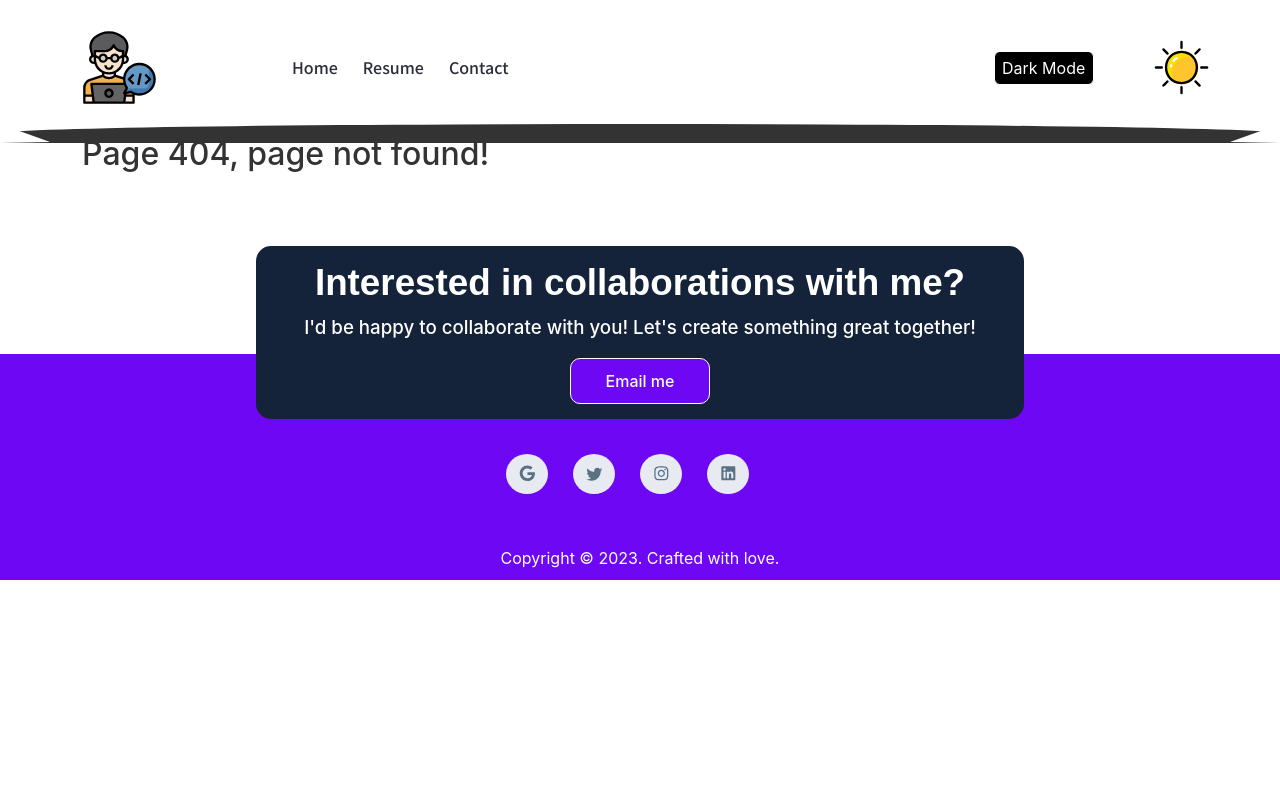
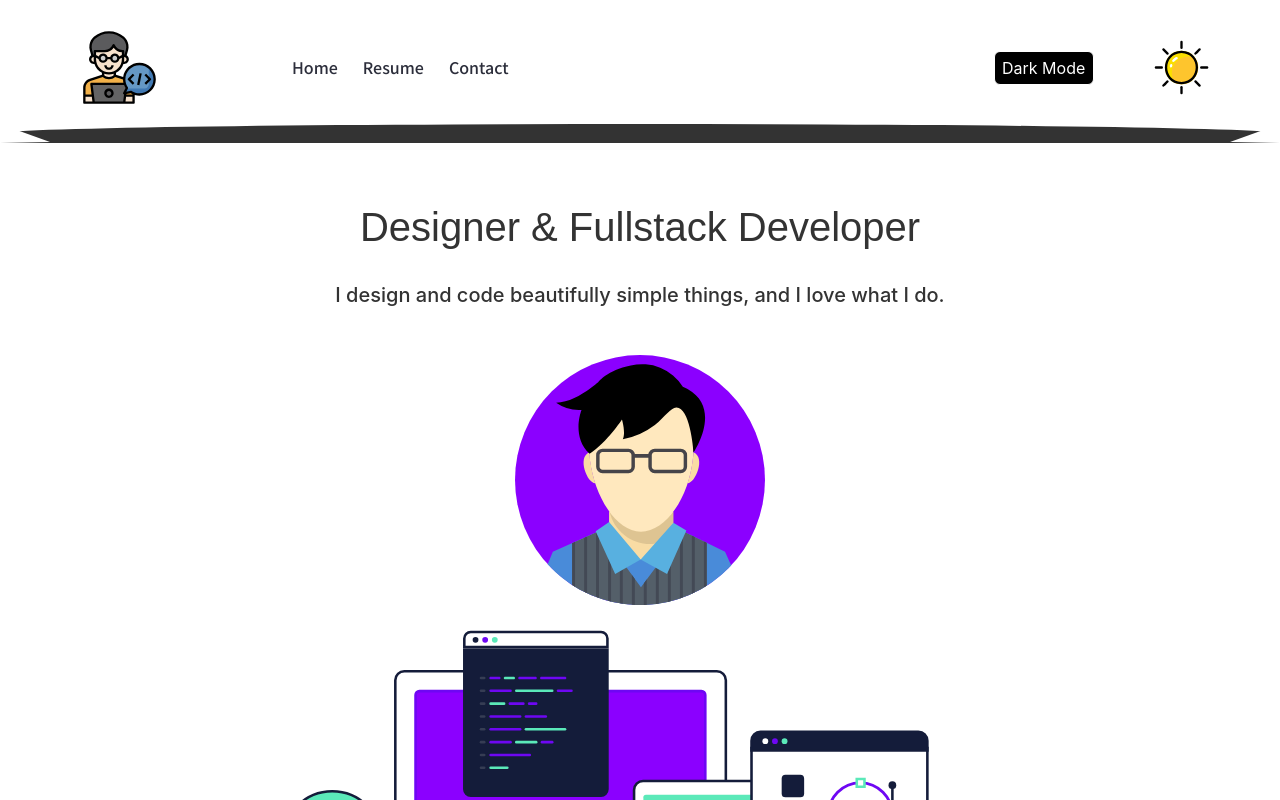
Before and after one commit to Okeanid-ISR/My-Own-Web-site, a React (Create React App) app: page / in a window 1280 px wide. Shown: the top 800 px of the page. Built offline with nearby package versions, Linux system fonts and the light colour scheme.

Commit message:
feat: immense links hided and needed links added

```diff
--- a/src/appRouters.js
+++ b/src/appRouters.js
@@ -26,9 +26,9 @@ export default function AppRouters() {
         <BrowserRouter>
             <Header toggleThemeButton={toggleThemeButton}/>
             <Routes>
-                <Route path="/home" element={<Home />} />
-                <Route path="/trainings" element={<Trainings />} />
-                <Route path="/tattoos" element={<Tattoo />} />
+                <Route path="" element={<Home />} />
+                {/*<Route path="/trainings" element={<Trainings />} />*/}
+                {/*<Route path="/tattoos" element={<Tattoo />} />*/}
                 <Route path="/sayHello" element={<SayHello />} />
                 {/*<Route path="/food" element={<Food />} />*/}
                 <Route path="/*" element={<Page404 />} />
--- a/src/components/comps_home/Footer.jsx
+++ b/src/components/comps_home/Footer.jsx
@@ -8,14 +8,7 @@ const Footer = ({svg}) => {
             <div className=" d-flex align-items-center justify-content-around order-md-first">
                 <div className="footer-main-start">
                     <div className="footer-main-ovals">
-                        <div className="footer-main-ovals__wrap">
-                            <svg width="16" height="17" viewBox="0 0 16 17" fill="none"
-                                 xmlns="http://www.w3.org/2000/svg">
-                                <path
-                                    d="M15.9583 8.52087C15.9583 8.02087 15.8958 7.64587 15.8333 7.23962H8.45834V9.89587H12.8333C12.6771 11.0521 11.5208 13.2396 8.45834 13.2396C5.80209 13.2396 3.64584 11.0521 3.64584 8.33337C3.64584 3.98962 8.77084 1.98962 11.5208 4.64587L13.6458 2.61462C12.3021 1.36462 10.5208 0.583374 8.45834 0.583374C4.14584 0.583374 0.708344 4.05212 0.708344 8.33337C0.708344 12.6459 4.14584 16.0834 8.45834 16.0834C12.9271 16.0834 15.9583 12.9584 15.9583 8.52087Z"
-                                    fill="#5A7184"/>
-                            </svg>
-                        </div>
+                        <a href='https://twitter.com/OkeanidIsr'>
                             <div className="footer-main-ovals__wrap">
                                 <svg width="17" height="14" viewBox="0 0 17 14" fill="none"
                                      xmlns="http://www.w3.org/2000/svg">
@@ -24,6 +17,8 @@ const Footer = ({svg}) => {
                                         fill="#5A7184"/>
                                 </svg>
                             </div>
+                        </a>
+                        <a href='https://instagram.com/tsoy_iliya?r=nametag'>
                             <div className="footer-main-ovals__wrap">
                                 <svg width="15" height="15" viewBox="0 0 15 15" fill="none"
                                      xmlns="http://www.w3.org/2000/svg">
@@ -32,6 +27,8 @@ const Footer = ({svg}) => {
                                         fill="#5A7184"/>
                                 </svg>
                             </div>
+                        </a>
+                        <a href='https://www.linkedin.com/in/ilya-tsoy-126769242/'>
                             <div className="footer-main-ovals__wrap">
                                 <svg width="15" height="15" viewBox="0 0 15 15" fill="none"
                                      xmlns="http://www.w3.org/2000/svg">
@@ -40,11 +37,13 @@ const Footer = ({svg}) => {
                                         fill="#5A7184"/>
                                 </svg>
                             </div>
+                        </a>
                     </div>
                 </div>
             </div>
             <div className="footer-main-heart">
-                <a className="footer-main-heart__link text-decoration-none text-white mt-3" href="https://www.linkedin.com/in/ilya-tsoy-126769242/">Copyright © 2023. Crafted with love.</a>
+                <a className="footer-main-heart__link text-decoration-none text-white mt-3"
+                   href="https://www.linkedin.com/in/ilya-tsoy-126769242/">Copyright © 2023. Crafted with love.</a>
             </div>
         </div>
 
--- a/src/components/comps_home/Header.jsx
+++ b/src/components/comps_home/Header.jsx
@@ -17,7 +17,7 @@ const Header = ({toggleThemeButton}) => {
                         <ul className="navBar-ul list-unstyled d-flex col-10">
                             <li className="navBar-ul__list shake"><Link
                                 className="navBar-ul__link   fw-400 text-decoration-none"
-                                to="/Home">Home</Link></li>
+                                to="/">Home</Link></li>
                             <li className="navBar-ul__list shake">
                                 <a className="navBar-ul__link text-decoration-none"
                                    href="/Ilya_Tsoy_resume_Main.pdf"
@@ -43,7 +43,7 @@ const Header = ({toggleThemeButton}) => {
                             <div className="collapse navbar-collapse nav-hid" id="navbarTogglerDemo02">
                                 <ul className="navbar-nav me-auto mb-2 dropdown-menu d-flex align-items-center mb-lg-0">
                                     <li className="nav-item navBar-ul__link   fw-400 text-decoration-none">
-                                        <Link className="nav-link active" aria-current="page" to="/Home">Home</Link>
+                                        <Link className="nav-link active" aria-current="page" to="/">Home</Link>
                                     </li>
 
                                     <li className="nav-item navBar-ul__link fw-400 text-decoration-none">
```
Lines whose indentation alone changed are shown as unchanged.
